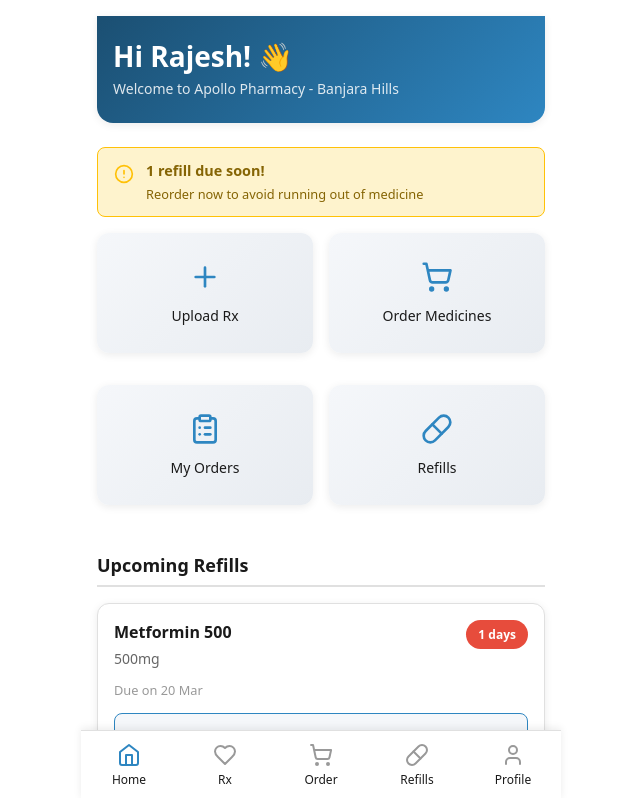
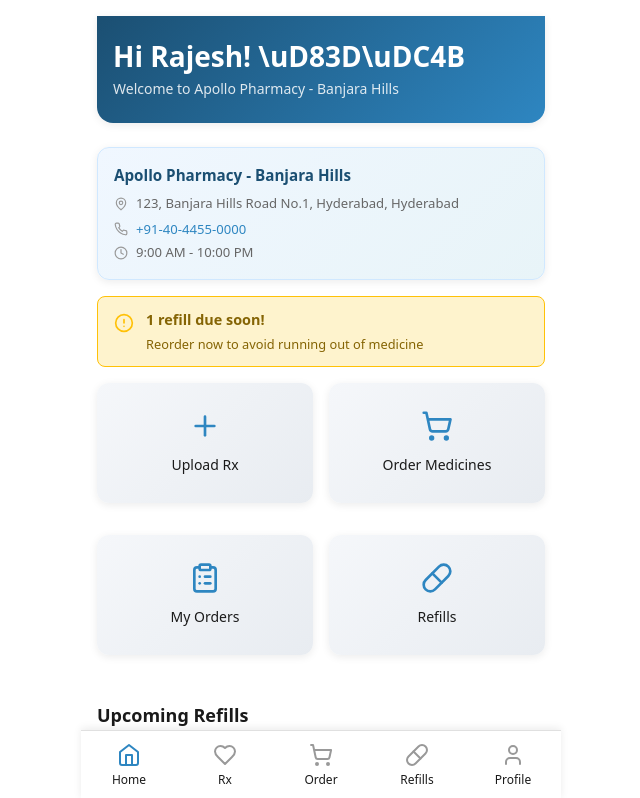
Before and after one commit to Theros1302/rxmax-app, a React (Create React App) app in the folder patient-app/: page / in a window 1280 px wide. Shown: the top 798 px of the page, without its empty margins (319-959 px from the left). Built offline with nearby package versions, Linux system fonts and the light colour scheme; no server answers; sample sign-in values are in the browser's storage; the HTML template or start-up script is replaced by a standard one.

Commit message:
Add pharmacy info card to HomePage

```diff
--- a/patient-app/src/pages/HomePage.js
+++ b/patient-app/src/pages/HomePage.js
@@ -1,6 +1,6 @@
 import React, { useState, useEffect } from 'react';
 import { Link } from 'react-router-dom';
-import { Plus, ShoppingCart, ClipboardList, Pill, AlertCircle } from 'lucide-react';
+import { Plus, ShoppingCart, ClipboardList, Pill, AlertCircle, MapPin, Phone, Clock } from 'lucide-react';
 import api from '../services/api';
 import StatusBadge from '../components/StatusBadge';
 
@@ -42,11 +42,48 @@
     <div className="page">
       {/* Header */}
       <div className="header">
-        <h1>Hi {patient?.name?.split(' ')[0]}! 👋</h1>
+        <h1>Hi {patient?.name?.split(' ')[0]}! \uD83D\uDC4B</h1>
         <p className="header-subtitle">
           {store ? `Welcome to ${store.name}` : 'Your trusted pharmacy companion'}
         </p>
       </div>
+
+      {/* Pharmacy Info Card */}
+      {store && (store.address || store.phone || store.hours) && (
+        <div className="card" style={{
+          background: 'linear-gradient(135deg, #f0f7ff 0%, #e8f4f8 100%)',
+          border: '1px solid #d0e8ff',
+          marginBottom: '1rem'
+        }}>
+          <p style={{ margin: '0 0 0.5rem 0', fontWeight: '700', fontSize: '0.95rem', color: 'var(--primary)' }}>
+            {store.name}
+          </p>
+          {store.address && (
+            <div style={{ display: 'flex', gap: '0.5rem', alignItems: 'flex-start', marginBottom: '0.35rem' }}>
+              <MapPin size={14} color="var(--text-light)" style={{ marginTop: '0.15rem', flexShrink: 0 }} />
+              <p style={{ margin: 0, fontSize: '0.82rem', color: 'var(--text-secondary)' }}>
+                {store.address}{store.city ? ', ' + store.city : ''}
+              </p>
+            </div>
+          )}
+          {store.phone && (
+            <div style={{ display: 'flex', gap: '0.5rem', alignItems: 'center', marginBottom: '0.35rem' }}>
+              <Phone size={14} color="var(--text-light)" style={{ flexShrink: 0 }} />
+              <a href={'tel:' + store.phone} style={{ margin: 0, fontSize: '0.82rem', color: 'var(--secondary)', textDecoration: 'none', fontWeight: '500' }}>
+                {store.phone}
+              </a>
+            </div>
+          )}
+          {store.hours && (
+            <div style={{ display: 'flex', gap: '0.5rem', alignItems: 'center' }}>
+              <Clock size={14} color="var(--text-light)" style={{ flexShrink: 0 }} />
+              <p style={{ margin: 0, fontSize: '0.82rem', color: 'var(--text-secondary)' }}>
+                {store.hours}
+              </p>
+            </div>
+          )}
+        </div>
+      )}
 
       {/* Urgent Refills Alert */}
       {urgentRefills.length > 0 && (
@@ -145,7 +182,7 @@
                   {new Date(order.date).toLocaleDateString('en-IN', { month: 'short', day: 'numeric', year: '2-digit' })}
                 </p>
                 <p style={{ fontWeight: '700', color: 'var(--primary)' }}>
-                  ₹{order.total}
+                  \u20B9{order.total}
                 </p>
               </div>
             </Link>
```
